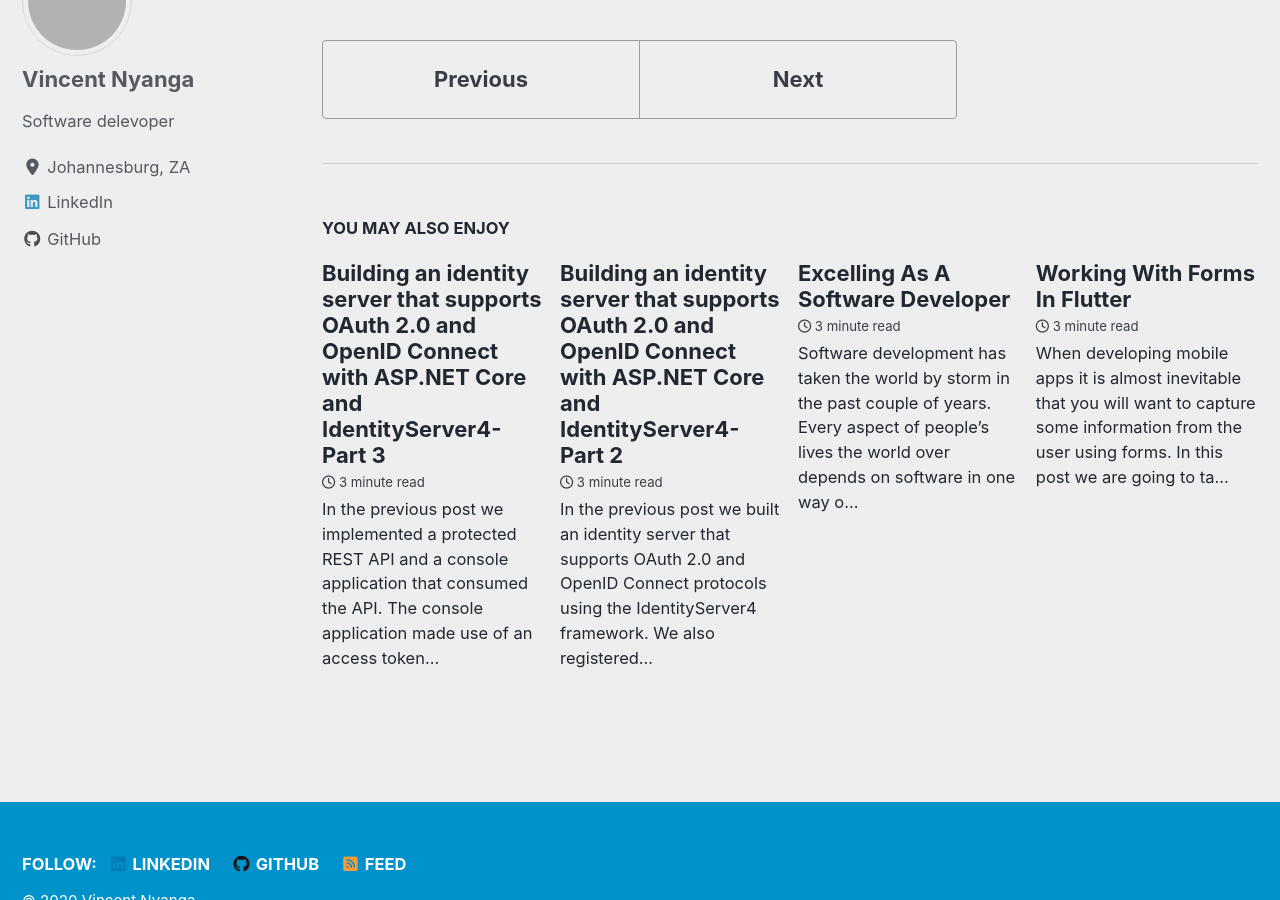
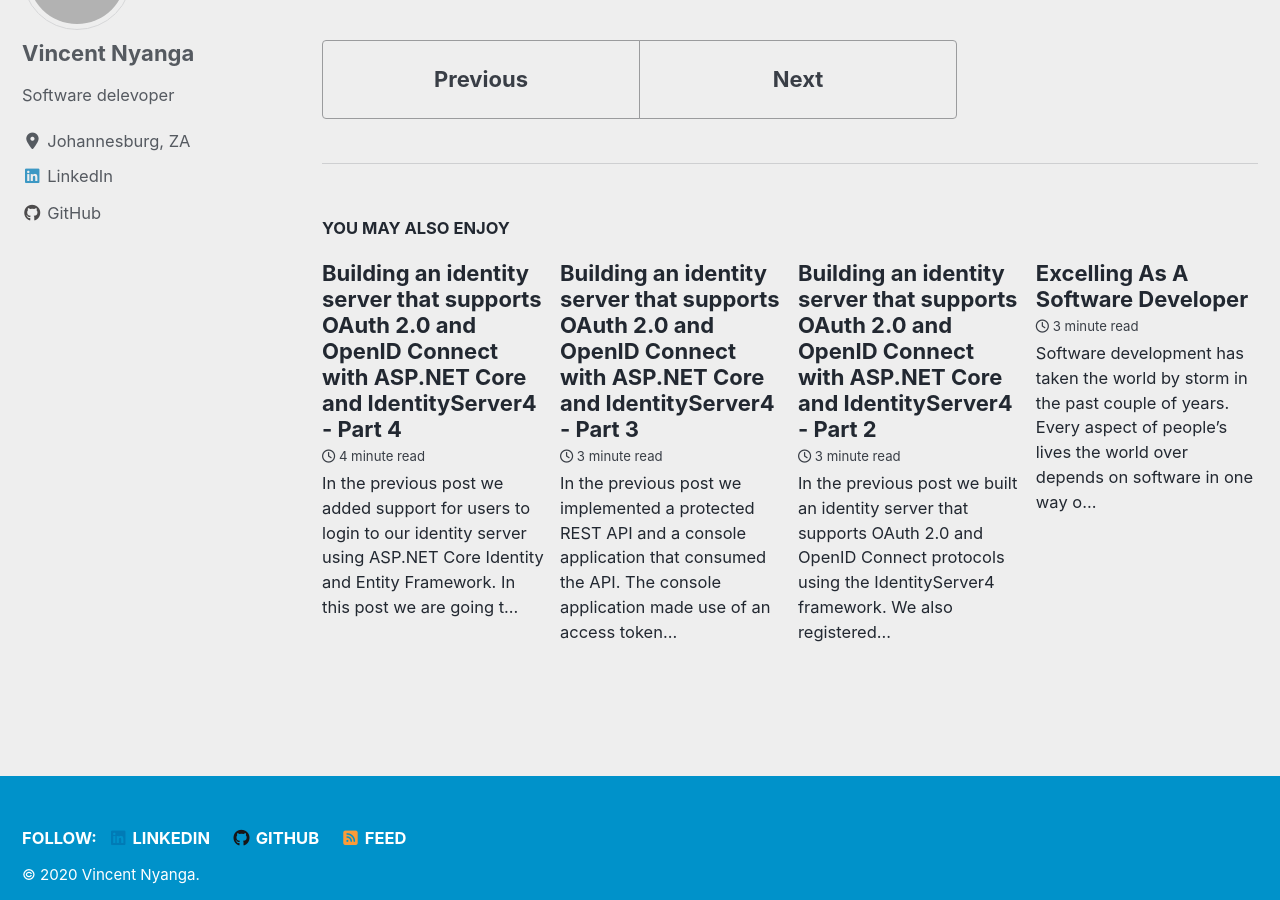
Before and after one commit to vince-nyanga/vince-nyanga.github.io, a Jekyll site: the page built from _posts/2020-03-21-identity-server-part-1.md, in a window 1280 px wide and 900 px high, scrolled down 7441 px. Built offline with Jekyll 4.4.1, drawn with Linux system fonts in a browser that asks for light colours; cached includes are drawn as plain includes; nearby versions of some CDN libraries; some of the changed lines change nothing that is shown; some of the changed text lies outside the part shown; grey boxes are pictures that could not be loaded.

Commit message:
new post

````diff
--- a/_posts/2020-03-21-identity-server-part-1.md
+++ b/_posts/2020-03-21-identity-server-part-1.md
@@ -1,5 +1,5 @@
 ---
-title: "Building an identity server that supports OAuth 2.0 and OpenID Connect with ASP.NET Core and IdentityServer4- Part 1"
+title: "Building an identity server that supports OAuth 2.0 and OpenID Connect with ASP.NET Core and IdentityServer4 - Part 1"
 date: 2020-03-21
 tags: [C#, ASP.NET Core]
 ---
--- /dev/null
+++ b/_posts/2020-03-28-identity-server-part-4.md
@@ -0,0 +1,205 @@
+---
+title: "Building an identity server that supports OAuth 2.0 and OpenID Connect with ASP.NET Core and IdentityServer4 - Part 4"
+date: 2020-03-28
+tags: [C#, ASP.NET Core]
+---
+
+In the [previous post]({{ site.baseurl}}/identity-server-part-3) we added support for users to login to our identity server using ASP.NET Core `Identity` and `Entity Framework`. In this post we are going to add a simple MVC client that will make use of our identity server to protect its resources. Let's get started.
+
+## What We Need To Achieve
+
+Our MVC client is going to have some protected views that require users to be authenticated. Instead of implementing this functionality inside the MVC app, we make use of the identity server that we built. When a user navigates to a protected view they will be redirected to the identity server to login. Once they have successfully logged in they will then redirected back to the protected view.
+
+## The Code
+
+Add a new empty web app called `MvcClient` to the solution and add the following package that we are going to need:
+
+```
+Microsoft.AspNetCore.Authentication.OpenIdConnect
+```
+
+Now let us go to the `Startup.cs` class and add the following code:
+
+```csharp
+// Startup.cs
+
+using Microsoft.AspNetCore.Builder;
+using Microsoft.AspNetCore.Hosting;
+using Microsoft.AspNetCore.Http;
+using Microsoft.Extensions.DependencyInjection;
+using Microsoft.Extensions.Hosting;
+
+namespace MvcClient
+{
+    public class Startup
+    {
+
+
+        public void ConfigureServices(IServiceCollection services)
+        {
+            services.AddControllersWithViews();
+
+            services.AddAuthentication(config =>
+            {
+                config.DefaultScheme = "Cookie";
+                config.DefaultChallengeScheme = "oidc";
+            })
+                .AddCookie("Cookie")
+                .AddOpenIdConnect("oidc", config =>
+                {
+                    config.Authority = "[IDENTITY_SERVER_URL_HERE]";
+                    config.ClientId = "mvc_client";
+                    config.ClientSecret = "mvc_client_secret";
+                    config.SaveTokens = true; // persist tokens in the cookie
+                    config.ResponseType = "code";
+                });
+        }
+
+
+        public void Configure(IApplicationBuilder app, IWebHostEnvironment env)
+        {
+            if (env.IsDevelopment())
+            {
+                app.UseDeveloperExceptionPage();
+            }
+
+            app.UseRouting();
+            app.UseAuthentication();
+            app.UseAuthorization();
+
+            app.UseEndpoints(endpoints =>
+            {
+                endpoints.MapDefaultControllerRoute();
+            });
+        }
+    }
+}
+
+```
+
+We added authentication services to DI inside the `ConfigureServices` method. We are making use of a cookie to locally sign in the user and set the `DefaultChallengeScheme` to `"oidc"` because we want to make use of the OpenID Connect protocol when the user logs in. The `AddOpenIdConnect` method is used to configure the handler that will perform the OpenID Connect protocol. Inside that method we configure the authority and identify our client using the client id.
+
+Let us now add a controller for our MVC app. Create `Controllers/HomeController.cs` and add the following code to it:
+
+```csharp
+// Controllers/HomeController.cs
+
+using Microsoft.AspNetCore.Authorization;
+using Microsoft.AspNetCore.Mvc;
+
+namespace MvcClient.Controllers
+{
+    public class HomeController : Controller
+    {
+        public IActionResult Index()
+        {
+            return View();
+        }
+
+        [Authorize]
+        public IActionResult Protected()
+        {
+            return View();
+        }
+    }
+}
+
+```
+
+We have a protected endpoint (`Protected()`) that will require a user to be authenticated. Let's go ahead and add our Views:
+
+```html
+<!--Views/Home/Index.cshtml-->
+<h1>Hello World!</h1>
+```
+
+```html
+<!--Views/Home/Protected.cshtml-->
+<h1>Top Secret!!!</h1>
+<p>I love ASP.NET Core</p>
+```
+
+We are done with the MVC client. Let us now go to the `Server` project and make a few additions to the code. First, open the `Configuration.cs` class and add this:
+
+```csharp
+// Configuration.cs
+
+public static class Configuration
+{
+     // New
+    public static IEnumerable<IdentityResource> IdentityResources =>
+        new List<IdentityResource>
+        {
+            new IdentityResources.OpenId(),
+            new IdentityResources.Profile()
+        };
+
+    // ...
+
+}
+
+```
+
+We have added a list of identity resources that our identity server is going to protect. These resources are going to be required by our MVC client as per the OpenID Connect protocol.
+
+While we are still inside the `Configuration.cs` class let us register our MVC client to the identity server by adding it to `Clients` list:
+
+```csharp
+// Configuration.cs
+public static IEnumerable<Client> Clients =>
+    new List<Client>
+    {
+        new Client
+        {
+            ClientId = "console_app",
+            ClientSecrets = { new Secret("console_app_secret".ToSha256())},
+            AllowedGrantTypes = GrantTypes.ClientCredentials,
+            AllowedScopes = { "dummy_api" }
+        },
+        // New
+        new Client
+        {
+            ClientId = "mvc_client",
+            ClientSecrets = { new Secret("mvc_client_secret".ToSha256()) },
+            AllowedGrantTypes = GrantTypes.Code,
+            RequireConsent = false,
+            AllowedScopes =
+            {
+                "dummy_api",
+                IdentityServerConstants.StandardScopes.OpenId,
+                IdentityServerConstants.StandardScopes.Profile
+            },
+             RedirectUris = { "[MVC_CLIENT_URL_HERE]/signin-oidc" }
+        }
+    };
+
+```
+
+Now let's go to the `Startup.cs` class and register the identity resources that we defined earlier.
+
+```csharp
+// Startup.cs
+public void ConfigureServices(IServiceCollection services)
+{
+    // ... left out for brevity
+
+    services.AddIdentityServer()
+        .AddAspNetIdentity<IdentityUser>()
+        .AddInMemoryApiResources(Configuration.Apis)
+        .AddInMemoryClients(Configuration.Clients)
+        .AddInMemoryIdentityResources(Configuration.IdentityResources) // New
+        .AddDeveloperSigningCredential();
+
+    // ...
+
+}
+
+```
+
+We are done. Now run both the `Server` and the `MvcClient` projects and inside the MVC client navigate to `Home/Protected`. You will be redirected to the identity server's login page where you will log in using the user credentials we added in the previous post. After successfully loging in you will then be redirected back to the protected page to view the top secret message. Tokens from the identity server will be stored inside the cookie that we configured earlier. We have accomplished our mission for this post. You may check out the source code on [GitHub](https://github.com/vince-nyanga/IdentityServerTutorial).
+
+## Conclusion
+
+In this post we added an MVC client to our project. The client has a protected view that requires a user to be authenticated first. Instead of implementing this functionality inside the MVC app itself, we outsource it to the identity server that we built. When the user navigates to the protected view they will be redirected to the identity server's login page that we created in the previous post. When they have successfully logged in they will be redirected back to view the protected page.
+
+In the next post we are going to add a consent page where a user will agree (or not) to let a client gain access to their details before the sign in process is complete. Once again, thanks so much for reading and I hope and pray that you're safe from the **Covid-19** virus.
````
Also changed, not shown: _posts/2020-03-22-identity-server-part-2.md (+1 -1 lines), _posts/2020-03-23-identity-server-part-3.md (+1 -1 lines).
